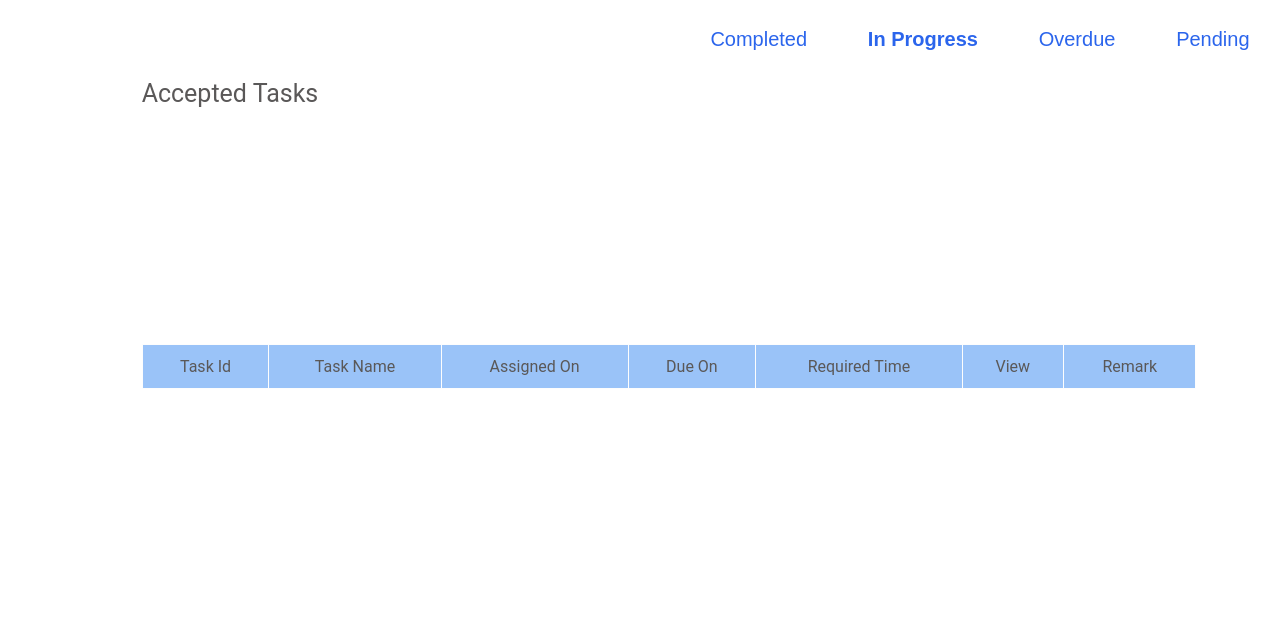
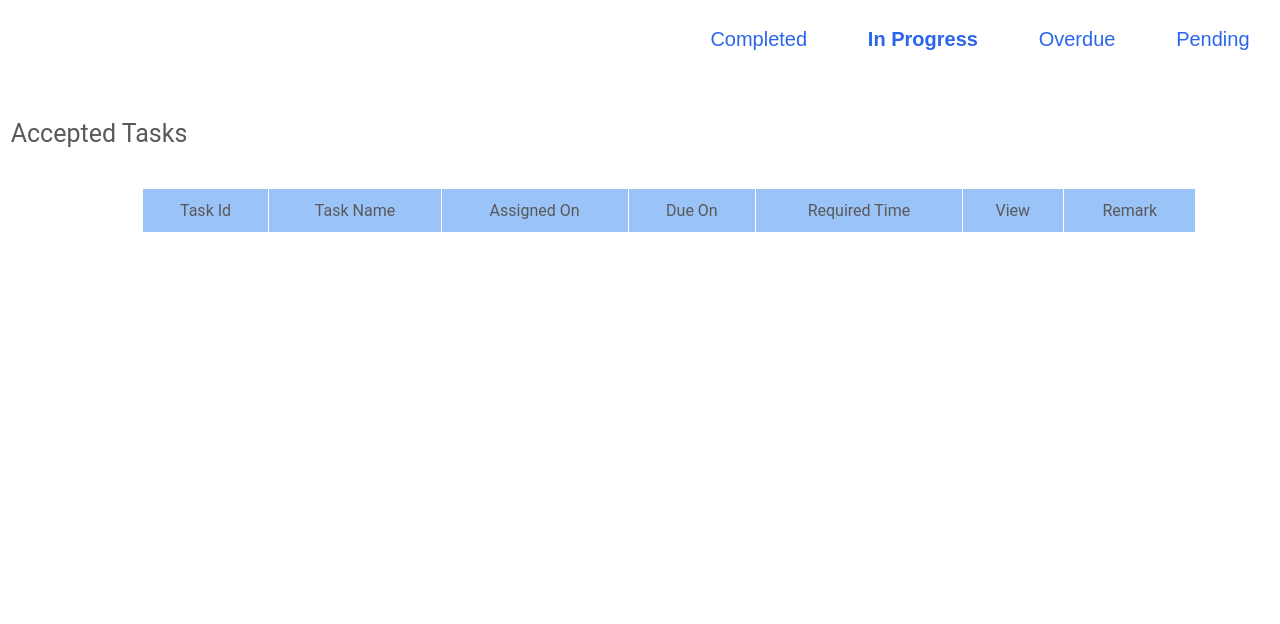
Before and after one commit to CS41-UCSC/FINAL, a PHP site: the page made by views/myprogressAccepted.php in a window 1280 px wide. Shown: the part 51-675 px from the top of the page. Run offline with PHP 8.4, Linux system fonts and the light colour scheme; the template is opened without the code that fills it, so the values that code supplies are empty; the visitor is signed in with stand-in values (Sample User, id 1).

Commit message:
myprogressAccepted_style

```diff
--- a/style/myprogressAccepted_style.css
+++ b/style/myprogressAccepted_style.css
@@ -76,6 +76,7 @@
     backdrop-filter: blur(1px);*/
 
     .flex-container {
+        flex-direction: column;
         display: flex;
         margin-top: 70px;
         margin-left: 2%;
@@ -87,6 +88,8 @@
       }
 
       .flex-container1 .text{
+        margin-top: 40px;
+        margin-left: -1140px;
         color: #5a5858;
         font-size: 25px;
         font-weight: 400;
```
